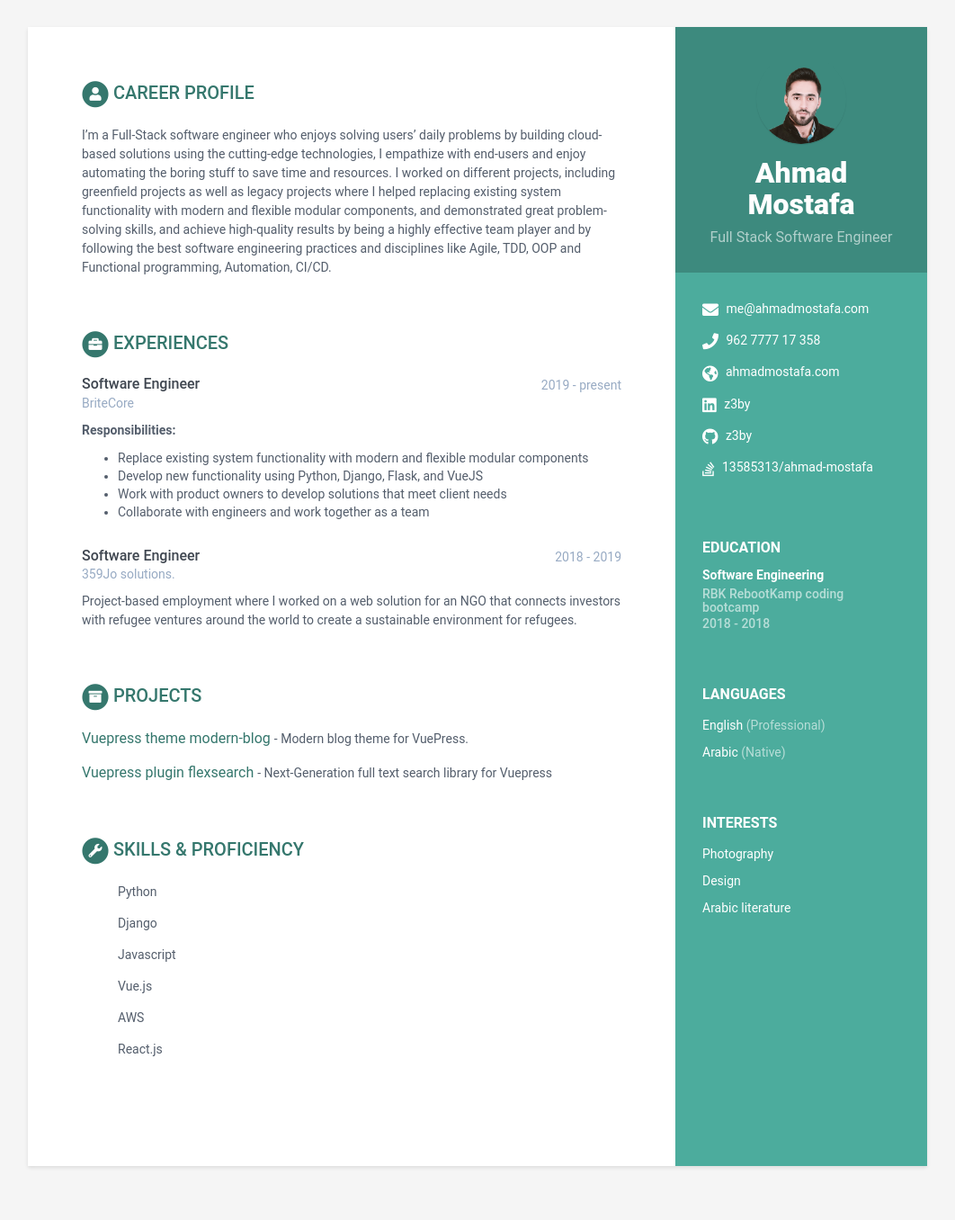
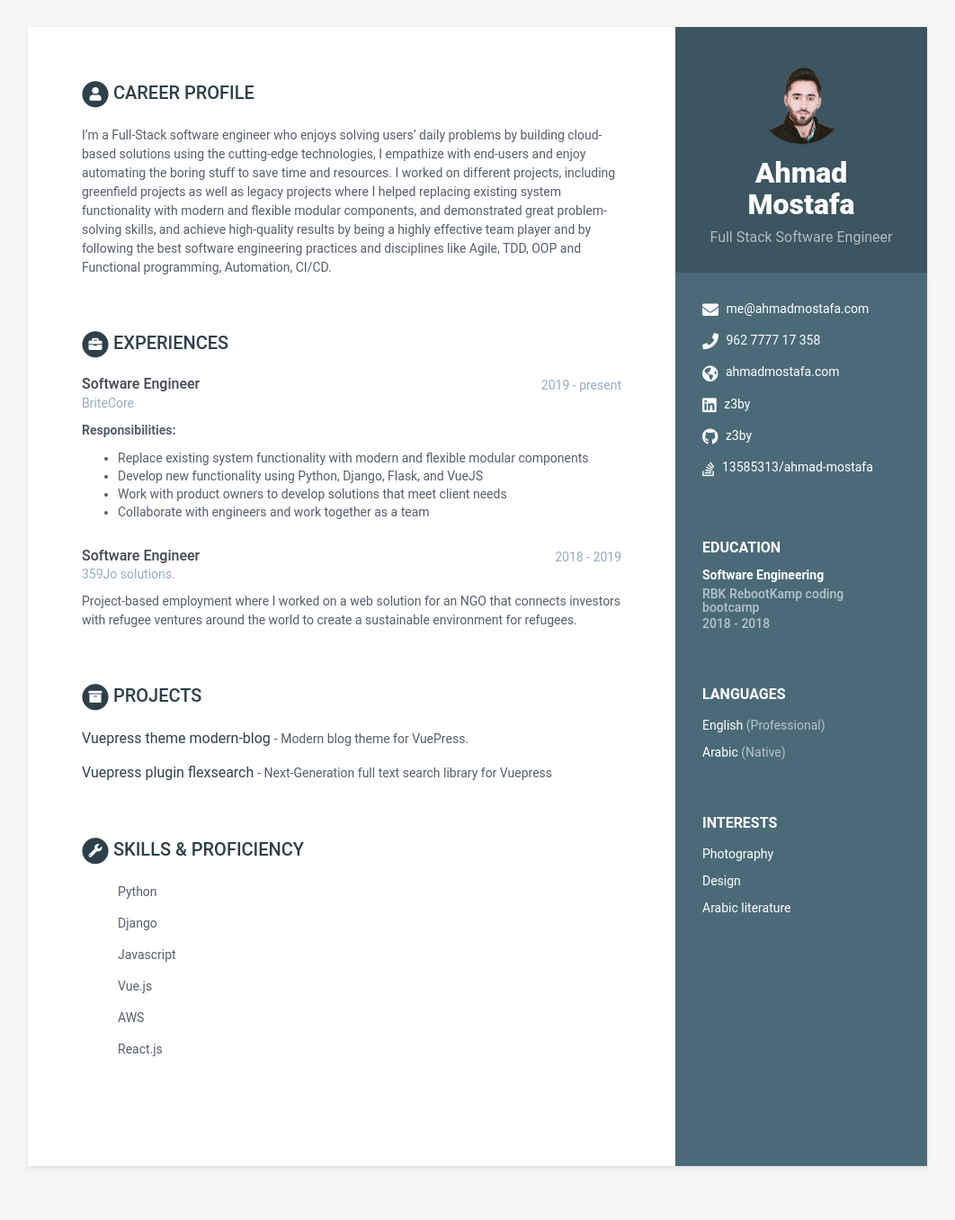
Before and after one commit to z3by/z3by.github.io, a Jekyll site: the page built from index.html, in a window 1280 px wide. Shown: the whole page at 90% size, without its empty margins (109-1171 px from the left). Built offline with Jekyll 4.4.1, drawn with Linux system fonts in a browser that asks for light colours.

Commit message:
Update _config.yml

```diff
--- a/_config.yml
+++ b/_config.yml
@@ -6,7 +6,7 @@ url: 'http://webjeda.com'
 baseurl: '/' #change it according to your repository name
 description: "Ahmad Mostafa's Resume"
 # Style will be applied only after restarting the build or serve. Just choose one of the options.
-theme_skin: "turquoise"
+theme_skin: "ceramic"
 chrome_mobile_color: "#008080"
 
 # Tracker
```
